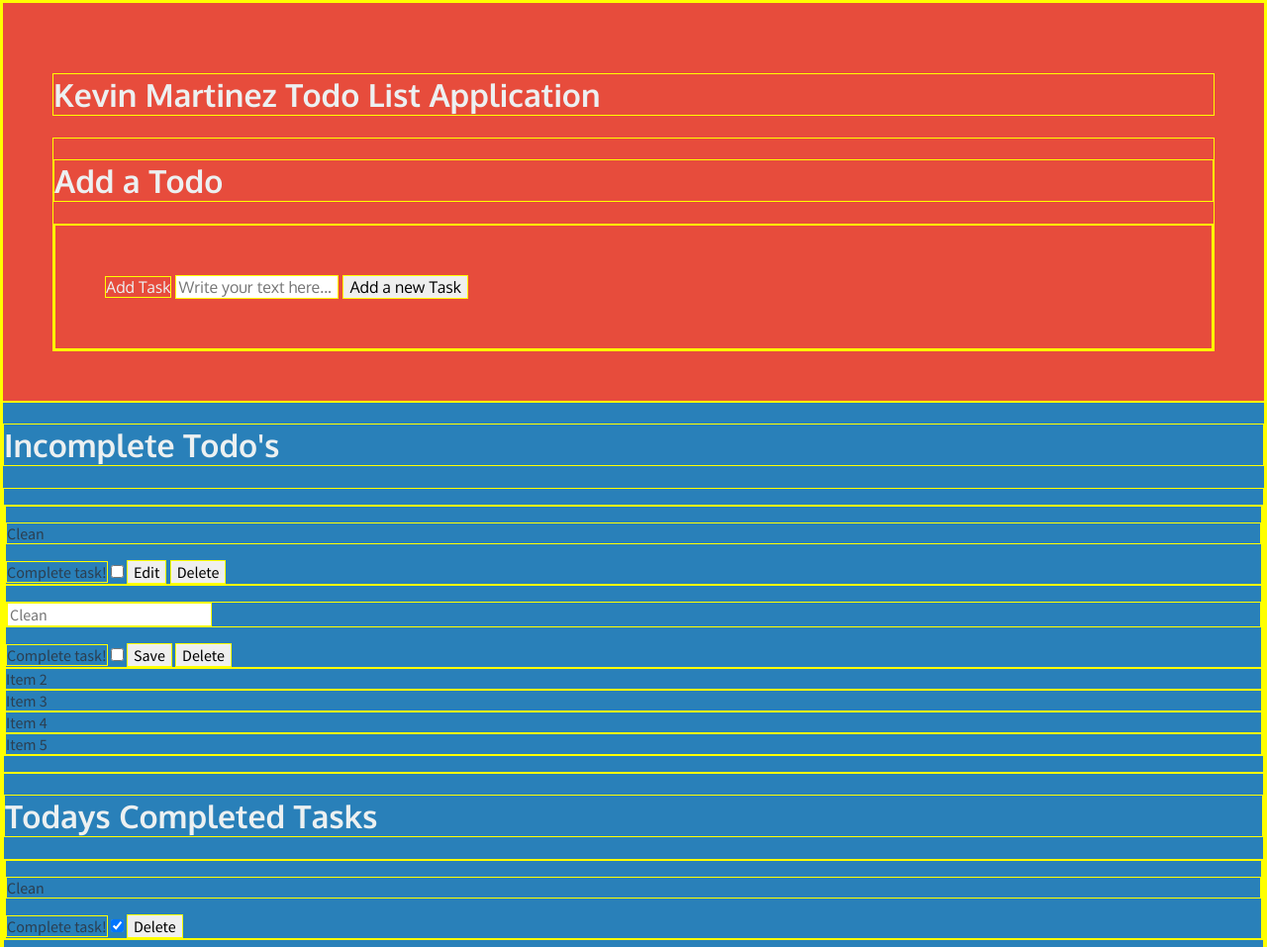
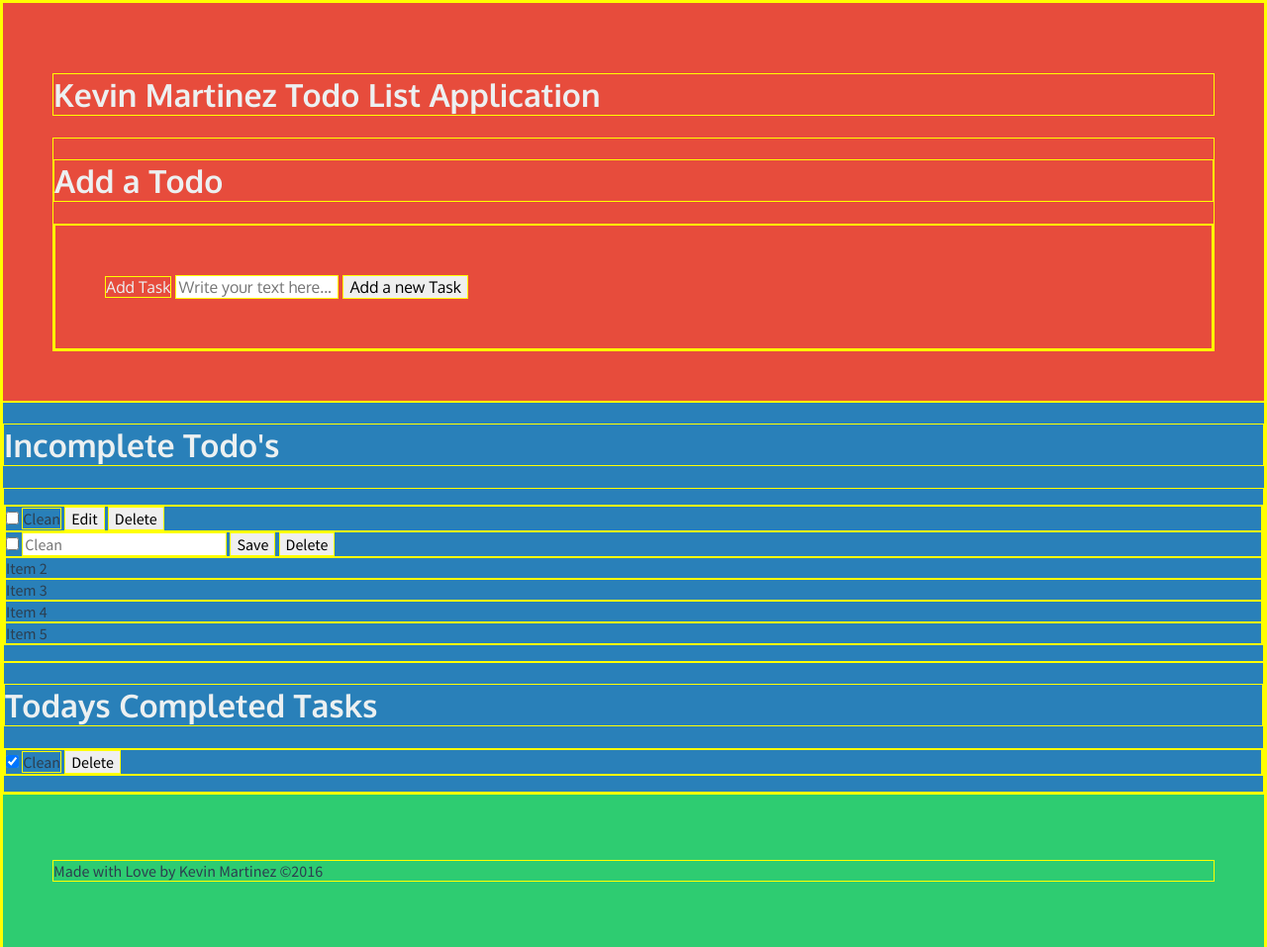
Before and after one commit to kevinmartinez/c_1-todo, a website: page index.html in a window 1280 px wide. Shown: the top 957 px of the page at 99% size. Drawn offline with nearby package versions, Linux system fonts and the light colour scheme; files that its build step writes are made by us from their sources.

Commit message:
adjust task elements

```diff
--- a/index.html
+++ b/index.html
@@ -48,26 +48,19 @@
 
             <!-- New added task -->
             <li>
-              <p>Clean</p>
-              <label for="check">Complete task!</label>
-              <!-- TODO: Do i need #check for the checkbox. The app will create several LI's and they will get the same ID... not good -->
-              <input type="checkbox" id="check">
+              <input type="checkbox">
+              <label>Clean</label>
               <button type="button" name="edit-button">Edit</button>
               <button type="button" name="delete-button">Delete</button>
             </li>
 
             <!-- Incomplete Task in Edit Mode -->
             <li>
-              <p><input type="text" id="edit-input" placeholder="Clean"></p>
-              <label for="check">Complete task!</label>
-              <!-- TODO: Do i need #check for the checkbox. The app will create several LI's and they will get the same ID... not good -->
-              <input type="checkbox" id="check">
+              <input type="checkbox">
+              <input type="text" id="edit-input" placeholder="Clean">
               <button type="button" name="save-button">Save</button>
               <button type="button" name="delete-button">Delete</button>
             </li>
-
-
-
             <li>Item 2</li>
             <li>Item 3</li>
             <li>Item 4</li>
@@ -81,10 +74,8 @@
           <h1>Todays Completed Tasks</h1>
           <ul>
             <li>
-              <p>Clean</p>
-              <label for="check">Complete task!</label>
-              <!-- TODO: Do i need #check for the checkbox. The app will create several LI's and they will get the same ID... not good -->
-              <input type="checkbox" id="check" checked="">
+              <input type="checkbox" checked="">
+              <label>Clean</label>
               <button type="button" name="delete-button">Delete</button>
             </li>
           </ul>
```
